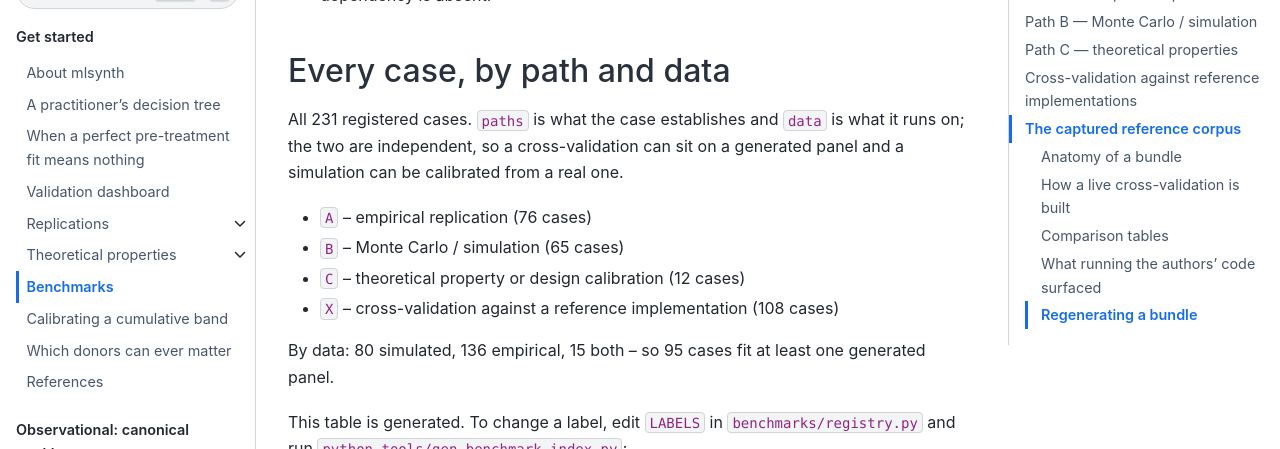
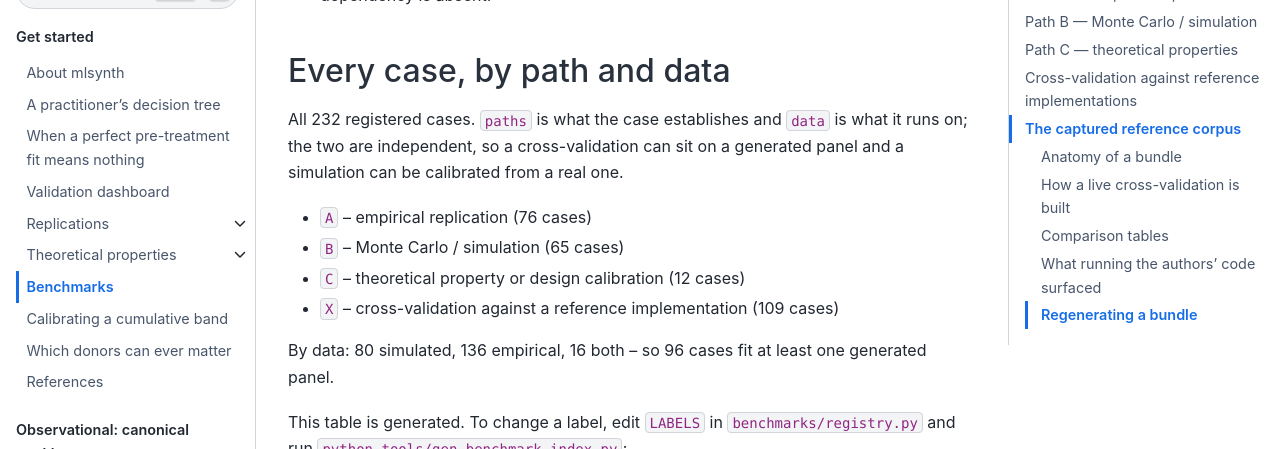
Before and after one commit to jgreathouse9/mlsynth, a Sphinx documentation site: the page built from docs/benchmarks.rst, in a window 1280 px wide and 900 px high, scrolled down 831 px. Shown: the part 151-600 px from the top of the window. Built offline with Sphinx 7.4.7 and the Sphinx Book theme 1.1.4, drawn with Linux system fonts in a browser that asks for light colours; pages that are not in the unit, such as notebooks, are missing from menus.

Commit message:
Label the tbr case in the registry and regenerate the index
Two CI failures on shard 2 across every Python version, both mine.

benchmarks/tests/test_registry_labels.py refused a registered case with no
LABELS entry, since nothing can sort or count one. The case is registered in
CASES but was never given its ("X", "both") label.

docs/benchmarks.rst is generated by tools/gen_benchmark_index.py, and the table
says so three lines above where I hand-added the row. Regenerating changes more
than the row: the header counts move from 231 registered cases to 232, the
cross-validation total from 108 to 109, and the both-data total from 15 to 16 and
its derived count from 95 to 96. Four numbers a hand-edited row leaves stale,
which is the check this test is.

benchmarks/tests/ passes 252, and the case still passes 24/24.

Co-Authored-By: Claude Opus 5 <noreply@anthropic.com>
Claude-Session: https://claude.ai/code/session_01GT9juWkWXQDd98vJC4mqj3

```diff
--- a/docs/benchmarks.rst
+++ b/docs/benchmarks.rst
@@ -47,7 +47,7 @@ Validation paths
 Every case, by path and data
 ----------------------------
 
-All 231 registered cases. ``paths`` is what the case
+All 232 registered cases. ``paths`` is what the case
 establishes and ``data`` is what it runs on; the two are independent, so
 a cross-validation can sit on a generated panel and a simulation can be
 calibrated from a real one.
@@ -55,9 +55,9 @@ calibrated from a real one.
 * ``A`` -- empirical replication (76 cases)
 * ``B`` -- Monte Carlo / simulation (65 cases)
 * ``C`` -- theoretical property or design calibration (12 cases)
-* ``X`` -- cross-validation against a reference implementation (108 cases)
+* ``X`` -- cross-validation against a reference implementation (109 cases)
 
-By data: 80 simulated, 136 empirical, 15 both -- so 95 cases fit at least one generated panel.
+By data: 80 simulated, 136 empirical, 16 both -- so 96 cases fit at least one generated panel.
 
 This table is generated. To change a label, edit ``LABELS`` in
 ``benchmarks/registry.py`` and run ``python tools/gen_benchmark_index.py``;
```
Also changed, not shown: 1 other file.
